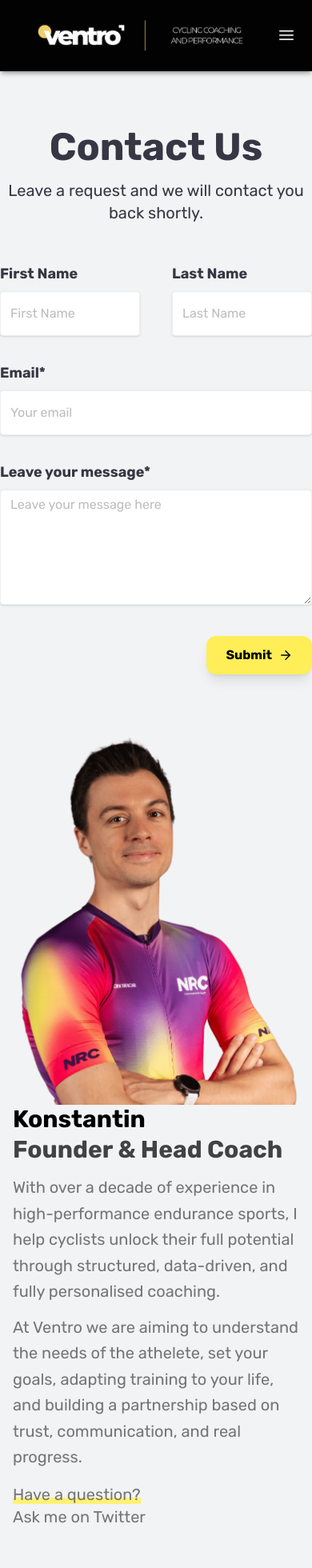
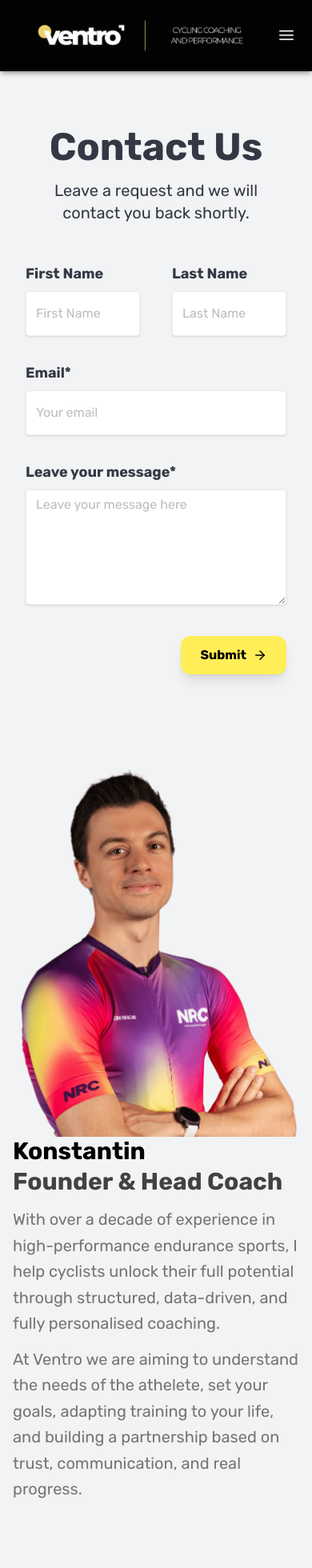
Before and after one commit to flaymond100/ventro-cycling, a Next.js app: page /contact in a window 390 px wide. Shown: the top 1960 px of the page at 80% size. Built offline with nearby package versions, Linux system fonts and the light colour scheme.

Commit message:
contact section

```diff
--- a/src/app/contact/page.tsx
+++ b/src/app/contact/page.tsx
@@ -90,12 +90,12 @@ const FormSection = () => {
 
   return (
     <section
-      className="pt-40   list-item bg-cover bg-center bg-no-repeat relative"
+      className="pt-40 mb-10   list-item bg-cover bg-center bg-no-repeat relative"
       style={{
         backgroundColor: "#f2f3f4",
       }}
     >
-      <div className="container mx-auto text-center">
+      <div className=" px-8 container mx-auto text-center">
         <h1
           color="blue-gray"
           className="mb-4 leter-spacing-1 text-5xl font-bold"
@@ -113,7 +113,7 @@ const FormSection = () => {
       </div>
 
       <div className="flex items-center justify-center">
-        <div className="md:px-8  pb-8 flex justify-center items-center">
+        <div className="px-8  pb-8 flex justify-center items-center">
           <form
             onSubmit={formik.handleSubmit}
             className="min-w-[300px] md:min-w-[700px]"
--- a/src/components/about-me.tsx
+++ b/src/components/about-me.tsx
@@ -38,22 +38,6 @@ export const AboutMe = () => {
               set your goals, adapting training to your life, and building a
               partnership based on trust, communication, and real progress.
             </p>
-
-            <p className="mt-4 text-xl text-gray-600 dark:text-gray-300 md:mt-8">
-              <span className="relative inline-block">
-                <span className="absolute inline-block w-full bottom-0.5 h-2 bg-yellow-300 dark:bg-gray-900"></span>
-                <span className="relative"> Have a question? </span>
-              </span>
-              <br className="block sm:hidden" />
-              Ask me on{" "}
-              <a
-                href="#"
-                title=""
-                className="transition-all duration-200 text-sky-500 dark:text-sky-400 hover:text-sky-600 dark:hover:text-sky-500 hover:underline"
-              >
-                Twitter
-              </a>
-            </p>
           </div>
         </div>
       </div>
```
